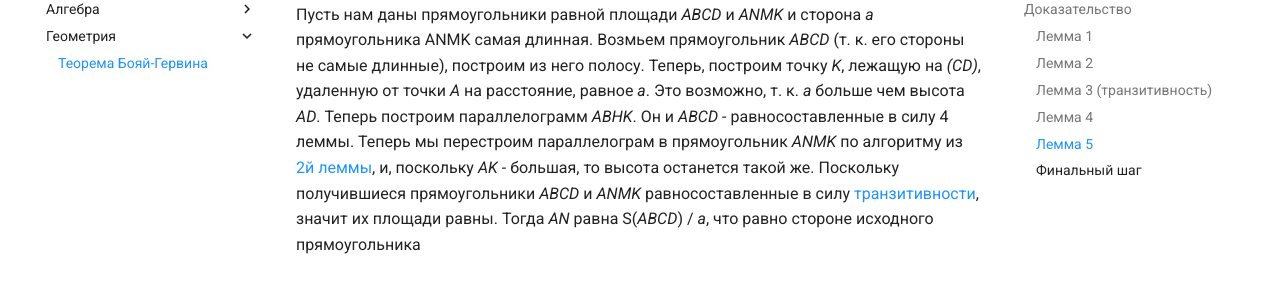
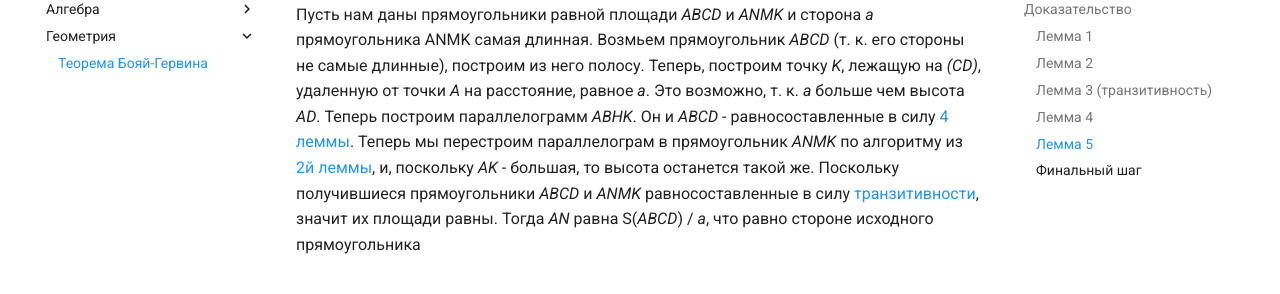
Before and after one commit to 30spb/Alexandria30, an MkDocs documentation site: the page built from docs/geometry/boyai_gerwien_theorem.md, in a window 1280 px wide and 900 px high, scrolled down 5081 px. Shown: the part 153-447 px from the top of the window. Built offline with MkDocs 1.6.1 and Material for MkDocs 9.7.7, drawn with Linux system fonts in a browser that asks for light colours; comment, search, counter and statistics services are not loaded; some of the changed lines change nothing that is shown.

Commit message:
изменена структура картинок и добавлен якорь

```diff
--- a/docs/geometry/boyai_gerwien_theorem.md
+++ b/docs/geometry/boyai_gerwien_theorem.md
@@ -15,7 +15,7 @@
 Если взять одну из двух фигур, определенным образом разрезать её на конечное количество частей и из этих частей собрать вторую фигуру, то эти фигуры будут называться **равносоставленными**
 
 <figure markdown="span">
-    ![Пример равносоставленных фигур](../assets/geometry/example_of_figures_with_equal_area.svg "Пример равносоставленных фигур")
+    ![Пример равносоставленных фигур](../assets/geometry/boyai_gerwien_theorem/example_of_figures_with_equal_area.svg "Пример равносоставленных фигур")
     <figcaption>Прямоугольник *AHCD* и треугольник *△ABC* - равновеликие</figcaption>
 </figure>
 
@@ -31,7 +31,7 @@
 
 Любому треугольнику можно сопоставить равносоставленный с ним параллелограмм
 
-![удвоенная средняя линия](../assets/geometry/lemma1.svg "удвоенная средняя линия")
+![удвоенная средняя линия](../assets/geometry/boyai_gerwien_theorem/lemma1.svg "удвоенная средняя линия")
 
 Для этого достаточно вспомнить дополнительное построение к теореме о средней линии треугольника
 
@@ -39,7 +39,7 @@
 
 Каждому параллелограмму соответствует равносоставленный с ним прямоугольник
 
-![Параллелограмм ⇒ прямоугольник](../assets/geometry/lemma2.svg "Параллелограмм ⇒ прямоугольник")
+![Параллелограмм ⇒ прямоугольник](../assets/geometry/boyai_gerwien_theorem/lemma2.svg "Параллелограмм ⇒ прямоугольник")
 
 Для этого из большего угла параллелограмма \angle*D* и соотвественного с ним \angle*С* опустим высоты к противоположному основанию. Тогда прямоугольник *EFCD* - равносоставленный с параллелограммом *ABCD*
 
@@ -54,7 +54,7 @@
 
 Ф<sub>1</sub> и Ф<sub>3</sub> равносоставленные
 
-![Транзитивность равносоставленности](../assets/geometry/transitivity.svg "Транзитивность равносоставленности")
+![Транзитивность равносоставленности](../assets/geometry/boyai_gerwien_theorem/transitivity.svg "Транзитивность равносоставленности")
 Действительно, сначала разрежем 2ю фигуру так, чтобы из этих кусочков можно было собрать 1ю, а потом, не двигая эти кусочки, разрезать их, чтобы получить 3ю фигуру. Тогда и 1я и 2я будут состоять из более мелких, чем изначально, кусочков 2й фигуры
 
 ### Лемма 4 {#лемма4}
@@ -63,7 +63,7 @@
 
 Для доказательства сделаем дополнительное построение: проведем полосу, с данной высотой. На одной из параллельных прямых отложим несколько отрезков, равных основанию параллеллограмма и на каждом из них построим 2 данных паралеллограмма
 
-![Дополнительное построение к 4 лемме](../assets/geometry/lemma4.svg "Дополнительное построение к 4 лемме")
+![Дополнительное построение к 4 лемме](../assets/geometry/boyai_gerwien_theorem/lemma4.svg "Дополнительное построение к 4 лемме")
 
 Далее, пользуясь параллельными прямыми, нетрудно доказать, что они состоят из одинаковых фигур
 
@@ -72,7 +72,7 @@
     Для доказательства можно воспользоваться равенством накрест-лежащих, соответственных углов, свойствами параллелограммов, теоремой Фалеса
 
 <figure markdown="span">
-    ![Следствие из теоремы Фалеса](../assets/geometry/corollary_of_thales_theorem.svg "Следствие из теоремы Фалеса")
+    ![Следствие из теоремы Фалеса](../assets/geometry/boyai_gerwien_theorem/corollary_of_thales_theorem.svg "Следствие из теоремы Фалеса")
     <figcaption>Теорема Фалеса работает не только для одной прямой, но и для целого семейства параллельных ей</figcaption>
 </figure>
 
@@ -80,23 +80,23 @@
 
 Равновеликие прямоугольники равносоставленные
 
-![Равновеликие прямоугольники](../assets/geometry/lemma5.svg "Равновеликие прямоугольники")
+![Равновеликие прямоугольники](../assets/geometry/boyai_gerwien_theorem/lemma5.svg "Равновеликие прямоугольники")
 
-Пусть нам даны прямоугольники равной площади *ABCD* и *ANMK* и сторона *a* прямоугольника ANMK самая длинная. Возмьем прямоугольник *ABCD* (т. к. его стороны не самые длинные), построим из него полосу. Теперь, построим точку *K*, лежащую на *(CD)*, удаленную от точки *A* на расстояние, равное *a*. Это возможно, т. к. *a* больше чем высота *AD*. Теперь построим параллелограмм *ABHK*. Он и *ABCD* - равносоставленные в силу 4 леммы. Теперь мы перестроим параллелограм в прямоугольник *ANMK* по алгоритму из [2й леммы](#лемма2), и, поскольку *AK* - большая, то высота останется такой же. Поскольку получившиеся прямоугольники *ABCD* и *ANMK* равносоставленные в силу [транзитивности](#лемма3-транзитивность), значит их площади равны. Тогда *AN* равна S(*ABCD*) / *a*, что равно стороне исходного прямоугольника
+Пусть нам даны прямоугольники равной площади *ABCD* и *ANMK* и сторона *a* прямоугольника ANMK самая длинная. Возмьем прямоугольник *ABCD* (т. к. его стороны не самые длинные), построим из него полосу. Теперь, построим точку *K*, лежащую на *(CD)*, удаленную от точки *A* на расстояние, равное *a*. Это возможно, т. к. *a* больше чем высота *AD*. Теперь построим параллелограмм *ABHK*. Он и *ABCD* - равносоставленные в силу [4 леммы](#лемма4). Теперь мы перестроим параллелограм в прямоугольник *ANMK* по алгоритму из [2й леммы](#лемма2), и, поскольку *AK* - большая, то высота останется такой же. Поскольку получившиеся прямоугольники *ABCD* и *ANMK* равносоставленные в силу [транзитивности](#лемма3-транзитивность), значит их площади равны. Тогда *AN* равна S(*ABCD*) / *a*, что равно стороне исходного прямоугольника
 
 ### Финальный шаг {#финал}
 
 Каждый многоугольник можно разбить на треугольники
 
-![Переход 1](../assets/geometry/transfer1.svg)
+![Переход 1](../assets/geometry/boyai_gerwien_theorem/transfer1.svg)
 
 Каждому треугольнику соответствует равносоставленный с ним параллелограмм ([лемма 1](#лемма1)). Кажому параллелограмму соответсвует равносоставленный с ним прямоугольник
 
-![Переход 2](../assets/geometry/transfer2.svg)
+![Переход 2](../assets/geometry/boyai_gerwien_theorem/transfer2.svg)
 
 Все прямоугольники можно привести к общей стороне (каждому прямоугольнику соответствует равносоставленный с ним прямоугольник с заданной стороной)
 
-![Переход 3](../assets/geometry/transfer3.svg)
+![Переход 3](../assets/geometry/boyai_gerwien_theorem/transfer3.svg)
 
 Путем равносоставления фигур мы разбили многоугольники на прямоугольники. Прямоугольники, полученные из обоих фигур, мы привели к общей стороне, и составили из них 2 больших прямоугольника (1й получен из 1й фигуры, 2й из 2й)
 
```
Also changed, not shown: docs/assets/geometry/boyai_gerwien_theorem/corollary_of_thales_theorem.svg (renamed from docs/assets/geometry/corollary_of_thales_theorem.svg), docs/assets/geometry/boyai_gerwien_theorem/example_of_figures_with_equal_area.svg (renamed from docs/assets/geometry/example_of_figures_with_equal_area.svg), docs/assets/geometry/boyai_gerwien_theorem/lemma1.svg (renamed from docs/assets/geometry/lemma1.svg), docs/assets/geometry/boyai_gerwien_theorem/lemma2.svg (renamed from docs/assets/geometry/lemma2.svg), docs/assets/geometry/boyai_gerwien_theorem/lemma4.svg (renamed from docs/assets/geometry/lemma4.svg), docs/assets/geometry/boyai_gerwien_theorem/lemma5.svg (renamed from docs/assets/geometry/lemma5.svg), docs/assets/geometry/boyai_gerwien_theorem/transfer1.svg (renamed from docs/assets/geometry/transfer1.svg), docs/assets/geometry/boyai_gerwien_theorem/transfer2.svg (renamed from docs/assets/geometry/transfer2.svg), docs/assets/geometry/boyai_gerwien_theorem/transfer3.svg (renamed from docs/assets/geometry/transfer3.svg), docs/assets/geometry/boyai_gerwien_theorem/transitivity.svg (renamed from docs/assets/geometry/transitivity.svg).
